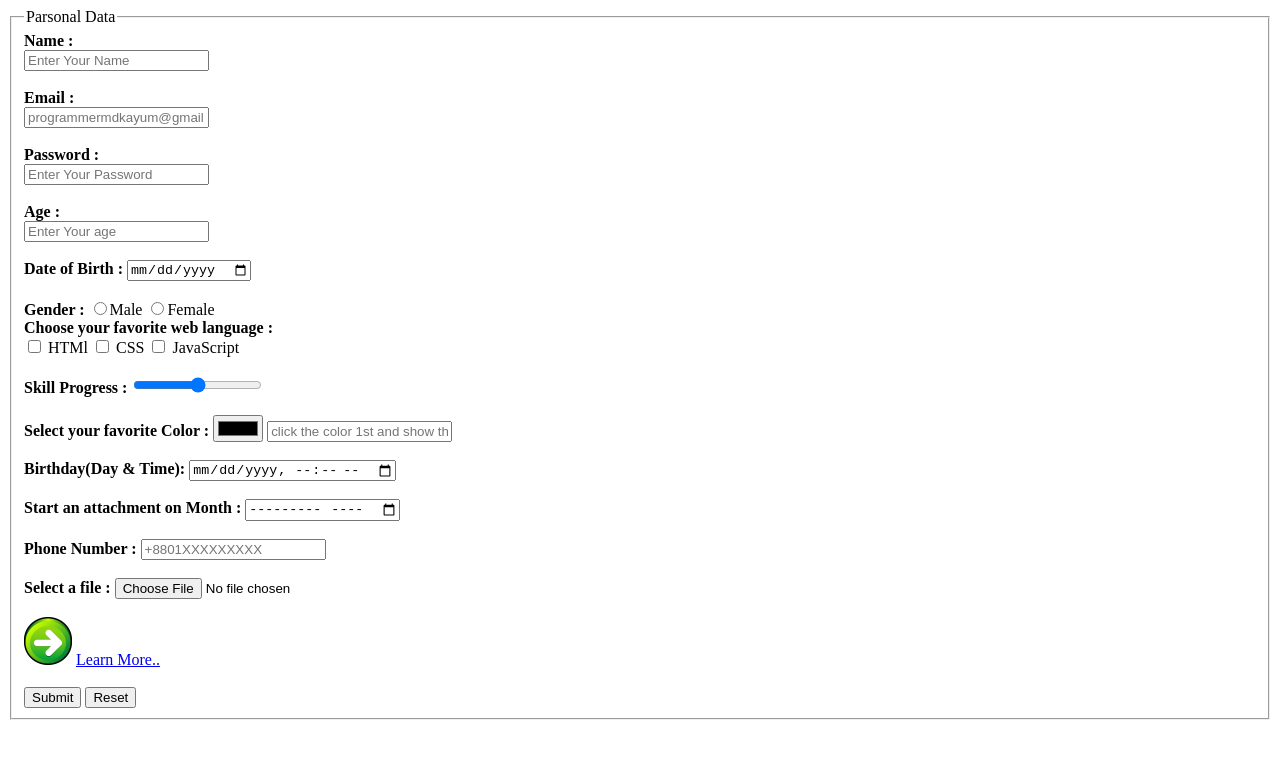
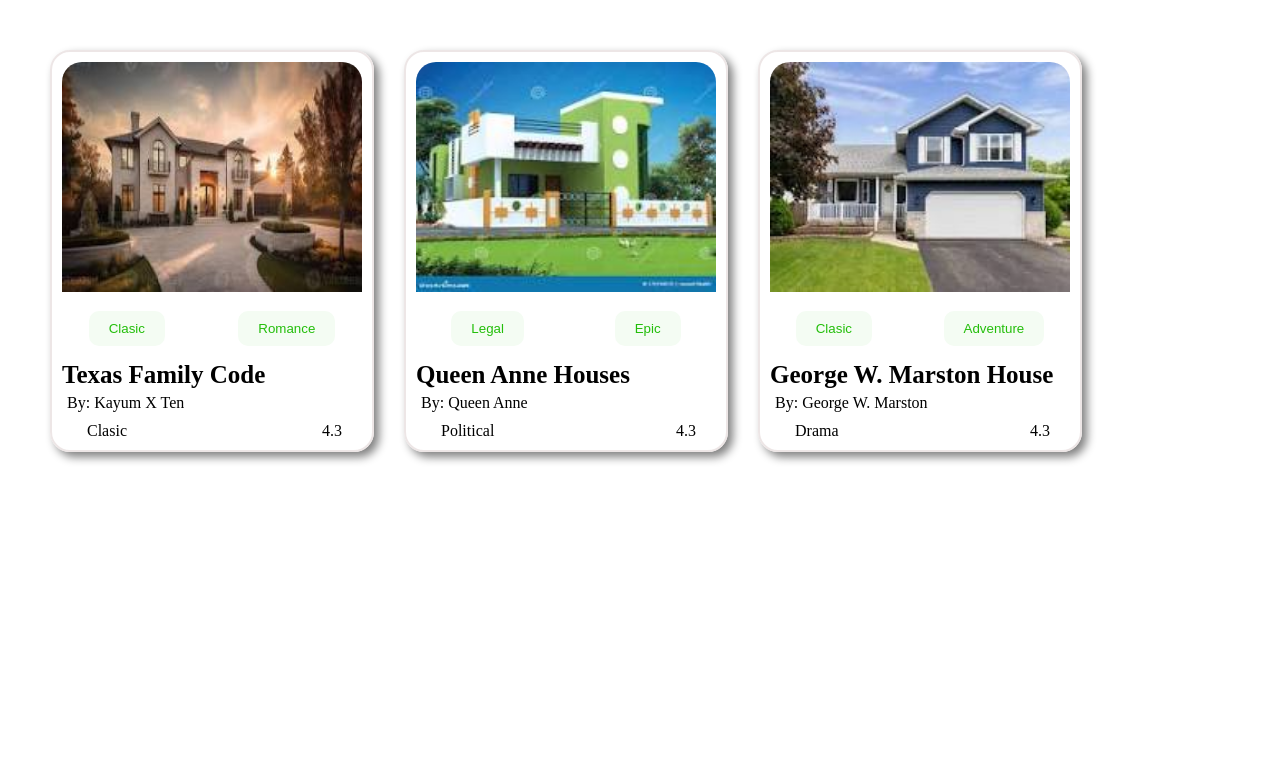
Before and after one commit to Kayum-Ali/MERN-Batch-113, a plain HTML site: page index.html in a window 1280 px wide. Drawn offline with Linux system fonts and the light colour scheme.

Commit message:
3 card added

```diff
--- a/index.html
+++ b/index.html
@@ -1,72 +1,60 @@
 <!DOCTYPE html>
-<html lang="en">
-<head>
-    <meta charset="UTF-8">
-    <meta name="viewport" content="width=device-width, initial-scale=1.0">
-    <title>HTML Form</title>
-</head>
-<body>
-    <form action="">
-      <fieldset>
-          <legend>Parsonal Data</legend>
+<html lang="en" data-theme="light">
+  <head>
+    <meta charset="UTF-8" />
+    <meta name="viewport" content="width=device-width, initial-scale=1.0" />
+    <title>Card with html and Venila CSS</title>
+    <link rel="stylesheet" href="style.css" />
+  </head>
+  <body>
+    <main>
+      <section class="card-container">
+        <div class="card1">
+          <img src="image/images.jpeg" alt="" />
 
-          <label for=""> <b>Name :</b></label><br>
-          <input type="text" placeholder="Enter Your Name"  required> <br> <br>
+          <div class="qualification">
+            <button class="btn">Clasic</button>
+            <button class="btn">Romance</button>
+          </div>
+          <h3>Texas Family Code</h3>
+          <p>By: <span>Kayum X Ten</span></p>
 
-          <label for=""><b>Email :</b></label> <br>
-          <input type="email" placeholder="programmermdkayum@gmail.com" required> <br>
-          <br>
+          <div class="fiction">
+            <p>Clasic</p>
+            <p>4.3</p>
+          </div>
+        </div>
+        <div class="card1">
+          <img src="image/images (6).jpeg" alt="" />
 
-          <label for=""><b>Password :</b></label> <br>
-          <input type="password" placeholder="Enter Your Password" required> <br>
+          <div class="qualification">
+            <button class="btn">Legal</button>
+            <button class="btn">Epic</button>
+          </div>
+          <h3>Queen Anne Houses</h3>
+          <p>By: <span>Queen Anne</span></p>
 
-           <br>
-           <label for=""><b>Age :</b></label> <br>
-           <input type="number" name="" id="" placeholder="Enter Your age" max="40" ><br><br>
+          <div class="fiction">
+            <p>Political</p>
+            <p>4.3</p>
+          </div>
+        </div>
+        <div class="card1">
+          <img src="image/images (7).jpeg" alt="" />
 
-           <label for=""><b>Date of Birth :</b></label>
-           <input type="date" name="" id=""><br><br>
+          <div class="qualification">
+            <button class="btn">Clasic</button>
+            <button class="btn">Adventure</button>
+          </div>
+          <h3>George W. Marston House</h3>
+          <p>By: <span>George W. Marston</span></p>
 
-           <label for=""><b>Gender :</b></label>
-           <input type="radio" name="gender" id="">Male <input type="radio" name="gender" id="">Female <br>
-
-           <label for=""> <b>Choose your favorite web language : </b></label><br>
-           <input type="checkbox" name="" id=""> HTMl
-           <input type="checkbox" name="" id=""> CSS
-           <input type="checkbox" name="" id=""> JavaScript <br> <br>
-           <label for=""><b>Skill Progress : </b></label>
-           <input type="range" name="" id="" min="0" max="50"> <br> <br>
-
-
-            <label for=""><b>Select your favorite Color : </b></label>
-            <input type="color" name="" id="present" oninput="result.value=present.value">
-            <input type="text" name="" id="result" placeholder="click the color 1st and show the color code "><br> <br>
-
-            <label for=""><b>Birthday(Day & Time):</b></label>
-            <input type="datetime-local" name="" id=""> <br><br>
-
-            <label for=""><b>Start an attachment on Month :</b></label>
-            <input type="month" name="" id=""><br><br>
-
-            <label for=""><b>Phone Number : </b></label>
-            <input type="number" name="" id="" placeholder="+8801XXXXXXXXX"><br><br>
-
-            <label for=""><b>Select a file :</b></label>
-            <input type="file" name="" id=""><br>
-            <br>
-
-
-
-
-            <input type="image" src="/image/img_submit.gif" alt="">
-            <a target="_blank" href="https://www.w3schools.com/html/html_form_input_types.asp">Learn More..</a> <br> <br>
-
-
-            <input type="submit" value="Submit">
-            <input type="reset" value="Reset">
-
-      </fieldset>
-    </form>
-
-</body>
+          <div class="fiction">
+            <p>Drama</p>
+            <p>4.3</p>
+          </div>
+        </div>
+      </section>
+    </main>
+  </body>
 </html>
--- /dev/null
+++ b/style.css
@@ -0,0 +1,48 @@
+* {
+  margin: 0;
+  padding: 0;
+  box-sizing: border-box;
+}
+.card-container {
+  display: flex;
+  margin: 50px;
+  gap: 30px;
+}
+.card1 {
+  border: 2px solid rgba(236, 228, 228, 0.924);
+  padding: 10px;
+  border-radius: 20px;
+  box-shadow: 5px 5px 10px gray;
+}
+img {
+  border-radius: 20px 20px 0 0;
+  width: 300px;
+  height: 230px;
+}
+.qualification {
+  display: flex;
+  gap: 20px;
+  justify-content: space-around;
+  margin: 15px 0;
+}
+.btn {
+  background-color: #f4fcf3;
+  color: #23be0a;
+  padding: 10px 20px;
+  border: none;
+  border-radius: 10px;
+}
+h3 {
+  font-size: 25px;
+  margin-bottom: 5px;
+}
+p {
+  margin-left: 5px;
+}
+
+.fiction {
+  display: flex;
+  margin-top: 10px;
+  justify-content: space-between;
+  padding: 0 20px;
+}
```
Also changed, not shown: image/images (6).jpeg (added), image/images (7).jpeg (added), image/images.jpeg (added), image/img_submit.gif (deleted).
